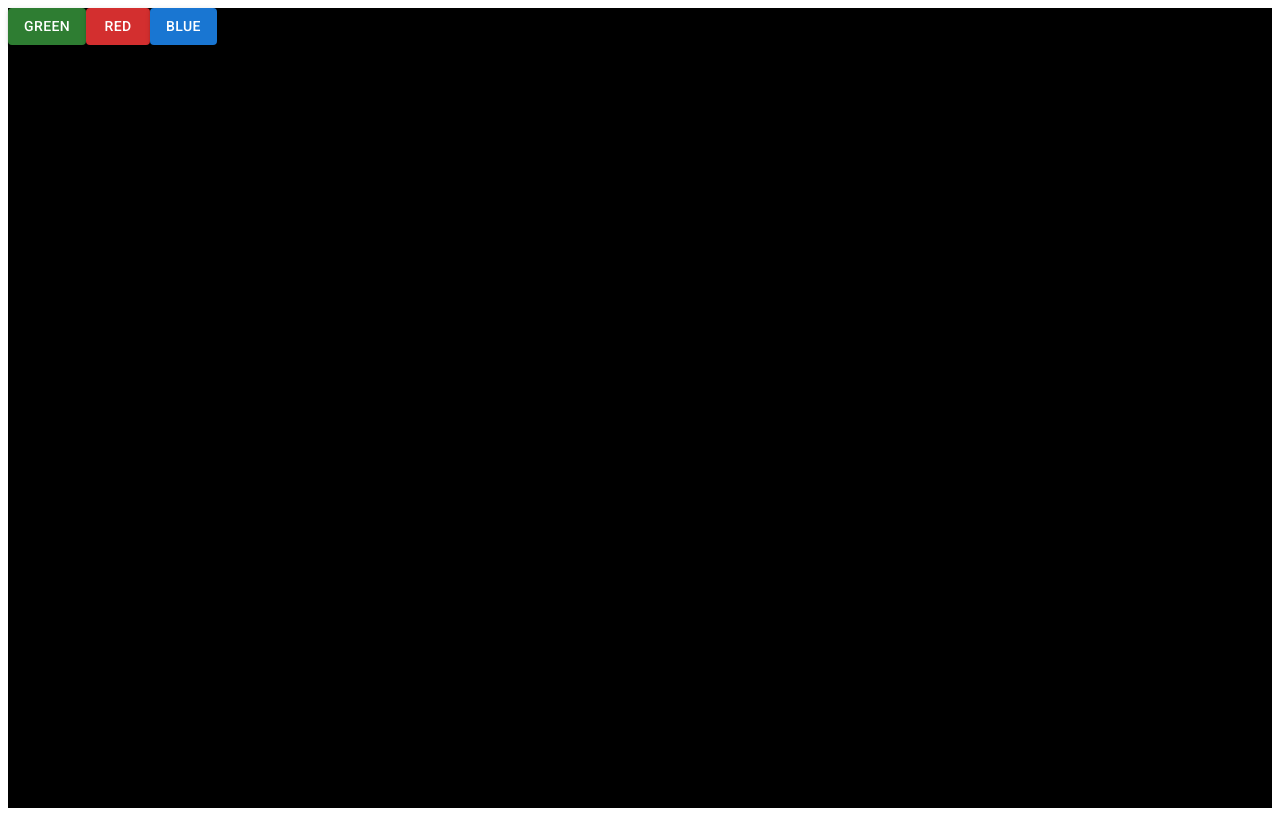
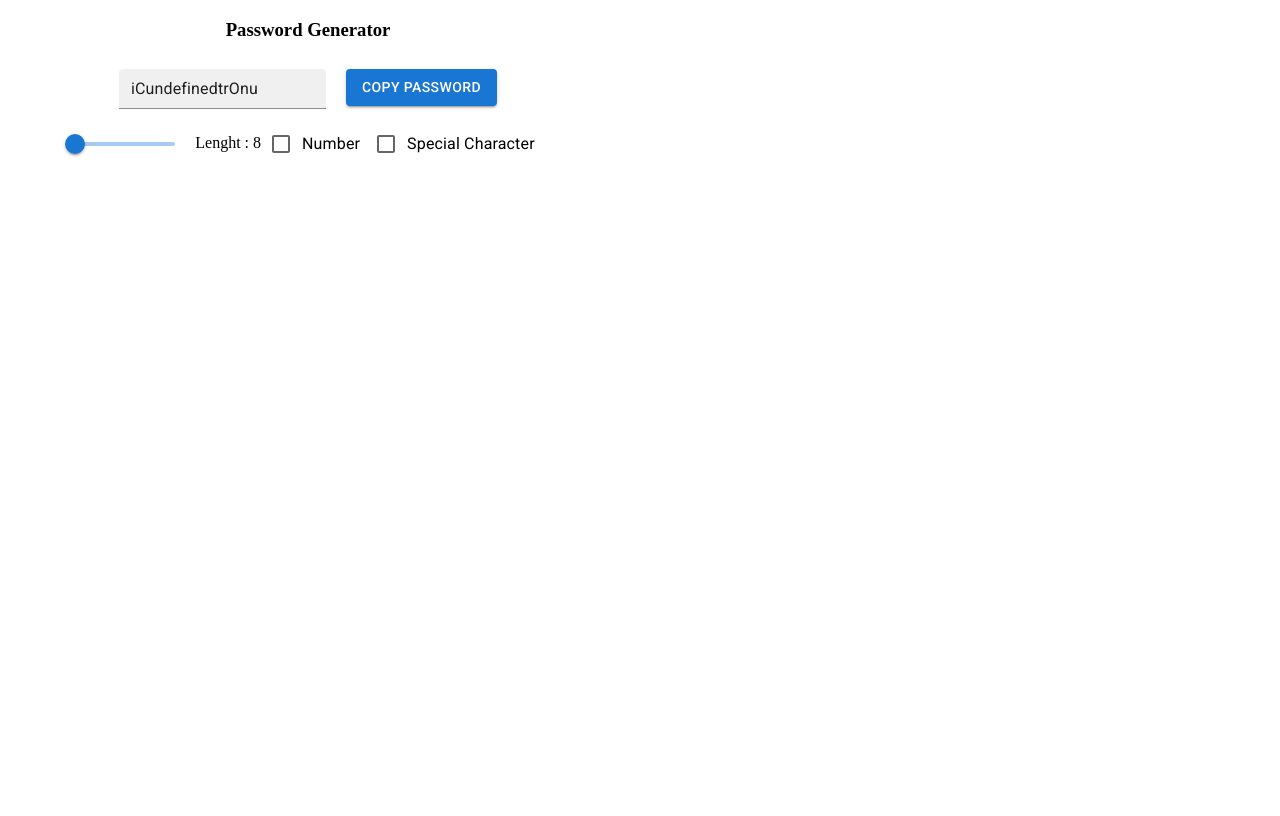
Before and after one commit to rishitkundariya/Learning_React_Js, a React (Create React App) app in the folder react_js_demo/: page / in a window 1280 px wide. Built offline with nearby package versions, Linux system fonts and the light colour scheme.

Commit message:
Created Password Generator using setState,useCallback and useRef

```diff
--- /dev/null
+++ b/react_js_demo/src/PasswordGenerator.jsx
@@ -0,0 +1,57 @@
+import { TextField,Button,Slider,FormControlLabel,Checkbox } from "@mui/material";
+import { useState,useEffect, useCallback, useRef } from "react";
+
+export default function PasswordGenerator() {
+
+  const [length , setLength]=useState(8);
+  const [Password , setPassword]=useState('');
+  const [isNumberAllowed, setIsNumberAllowed]=useState(false);
+  const [isspecialCharaterAllowed, setisspecialCharaterAllowed]=useState(false);
+  const passwordRef = useRef(null);
+
+
+  function CopyPassword(){
+    passwordRef.current?.select();
+    window.navigator.clipboard.writeText(Password);
+  }
+  const PasswordGenerator = useCallback(()=> {
+    let tempPassword= "";
+    let str="ABCDEFGHIJKLMNOPQRSTUVWXYZacdefghijklmnopqrstuvwxyz";
+    if (isNumberAllowed){
+      str += "0123456789";
+    }
+    if (isspecialCharaterAllowed){
+      str += "~!@#$%^&*()_+,<>.:;{}[]";
+    }
+    for(let i=0;i<length;i++){
+      const index=Math.random();
+       tempPassword += str[Math.floor( index*(str.length+1))] ;
+    }
+      setPassword(tempPassword);
+  },[length,setPassword,isNumberAllowed,isspecialCharaterAllowed]);
+
+
+ useEffect(  () =>{PasswordGenerator()}
+   , [length,isNumberAllowed,isspecialCharaterAllowed]);
+
+  return (
+    <div style={{ width: "600px", textAlign: "center" }}>
+        <h3>Password Generator</h3>
+      <TextField
+        hiddenLabel
+        id="filled-hidden-label-small"
+        variant="filled"
+        size="small"
+        value={Password}
+        inputRef={passwordRef}
+        style={{margin:"10px"}}
+      />
+      <Button variant="contained"  style={{margin:"10px"}} onClick={CopyPassword}>Copy Password</Button>
+      <br/>
+      <Slider style={{margin:"10px",width:"100px",verticalAlign:"middle"}} min={8} onChange={(e,value)=>setLength(value)} value={length}  />
+      <label style={{margin:"10px"}}>Lenght : {length}</label>
+      <FormControlLabel control={<Checkbox value={isNumberAllowed} onChange={()=> setIsNumberAllowed(isNumberAllowed?false:true)} />} label="Number" />
+      <FormControlLabel control={<Checkbox value={isspecialCharaterAllowed} onChange={()=> setisspecialCharaterAllowed(isspecialCharaterAllowed?false:true)} />} label="Special Character" />
+    </div>
+  );
+}
--- a/react_js_demo/src/index.js
+++ b/react_js_demo/src/index.js
@@ -5,6 +5,7 @@ import { CustomComponent } from './CustomComponent';
 import { Counter } from './Counter';
 import BackGroundChanger from './BackGroundChanger';
 import MaterialUi from './MaterialUi';
+import PasswordGenerator from './PasswordGenerator';
 
 const root = ReactDOM.createRoot(document.getElementById('root'));
 root.render(
@@ -13,6 +14,7 @@ root.render(
     {/* <CustomComponent/> */}
     {/* <Counter></Counter> */}
     {/* <MaterialUi></MaterialUi> */}
-    <BackGroundChanger></BackGroundChanger>
+    {/* <BackGroundChanger></BackGroundChanger> */}
+    <PasswordGenerator></PasswordGenerator>
   </React.StrictMode>
 );
```
